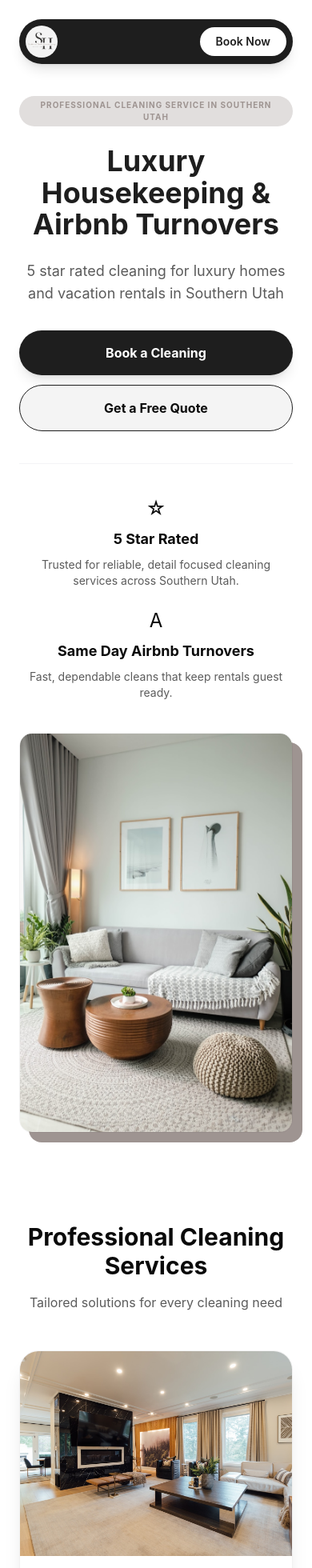
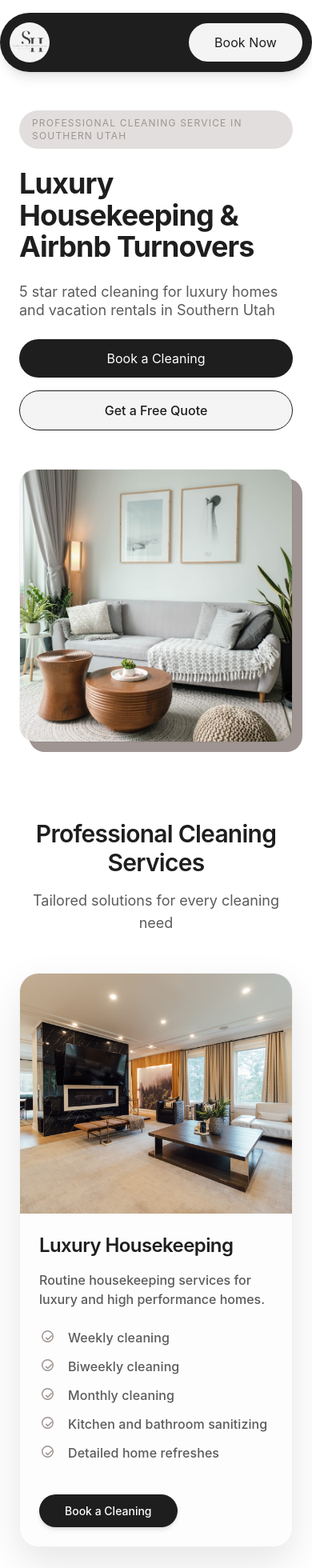
Before and after one commit to maheshikabandara/Southernutahhousekeeping, a React (Vite) app: page / in a window 390 px wide. Shown: the top 1960 px of the page at 80% size. Built offline with nearby package versions, Linux system fonts and the light colour scheme.

Commit message:
Update SouthernUtahHousekeeping.tsx

```diff
--- a/src/imports/SouthernUtahHousekeeping/SouthernUtahHousekeeping.tsx
+++ b/src/imports/SouthernUtahHousekeeping/SouthernUtahHousekeeping.tsx
@@ -15,24 +15,55 @@ import imgAreas from "./8fd18d26ce2cf7c41459f9f71d7faa1b26bd5e0f.png";
 
 const BOOKING_LINK = "https://cal.com/mahe-bandara-dvwcve";
 
-// --- Service Card Wrapper (Sticky & Scale Effect) ---
+// --- Custom Hook for Scroll Animations ---
+function useScrollReveal() {
+  const [isVisible, setIsVisible] = useState(false);
+  const ref = useRef(null);
+
+  useEffect(() => {
+    const observer = new IntersectionObserver(
+      ([entry]) => {
+        if (entry.isIntersecting) {
+          setIsVisible(true);
+          observer.unobserve(entry.target);
+        }
+      },
+      { threshold: 0.15 }
+    );
+    if (ref.current) observer.observe(ref.current);
+    return () => observer.disconnect();
+  }, []);
+
+  return { ref, isVisible };
+}
+
+// --- Service Card Wrapper with Stacking & Scaling Logic ---
 function ServiceCardWrapper({ children, index }) {
   const containerRef = useRef(null);
-  const [styles, setStyles] = useState({ scale: 1, opacity: 1 });
+  const [transformStyles, setTransformStyles] = useState({ scale: 1, opacity: 1 });
 
   useEffect(() => {
     const handleScroll = () => {
       if (!containerRef.current) return;
+
       const rect = containerRef.current.getBoundingClientRect();
-      if (rect.top <= 60) {
-        const diff = Math.abs(rect.top - 60);
-        const newScale = Math.max(0.92, 1 - diff / 5000);
-        const newOpacity = Math.max(0.7, 1 - diff / 1000);
-        setStyles({ scale: newScale, opacity: newOpacity });
+      const viewportHeight = window.innerHeight;
+
+      // වීඩියෝ එකේ වගේ card එක sticky උඩටම ආවම scale down වෙන්න ඕන.
+      // Card එක top එකට ළඟා වෙලා තවදුරටත් scroll වෙද්දී scale එක අඩු කරනවා.
+      if (rect.top <= 80) { // 80px is our sticky top
+        const scrolledPastTop = Math.abs(rect.top - 80);
+        const scrollRange = 400; // කොච්චර scroll වෙද්දීද scale එක වෙන්න ඕන කියන එක
+
+        const newScale = Math.max(0.9, 1 - (scrolledPastTop / (scrollRange * 10)));
+        const newOpacity = Math.max(0.8, 1 - (scrolledPastTop / (scrollRange * 5)));
+
+        setTransformStyles({ scale: newScale, opacity: newOpacity });
       } else {
-        setStyles({ scale: 1, opacity: 1 });
+        setTransformStyles({ scale: 1, opacity: 1 });
       }
     };
+
     window.addEventListener("scroll", handleScroll);
     return () => window.removeEventListener("scroll", handleScroll);
   }, []);
@@ -40,18 +71,18 @@ function ServiceCardWrapper({ children, index }) {
   return (
     <div
       ref={containerRef}
-      className="sticky w-full mb-12 lg:mb-[20vh]"
+      className="sticky w-full mb-[15vh] lg:mb-[25vh]" // Space to allow background card to be seen
       style={{
-        top: `${60 + index * 20}px`,
+        top: `${80 + index * 32}px`, // Stacking offset
         zIndex: index + 1,
-        transition: "transform 0.1s linear"
+        transition: "transform 0.1s linear, opacity 0.1s linear"
       }}
     >
       <div
-        className="bg-white flex flex-col lg:flex-row overflow-hidden rounded-[24px] shadow-xl border border-black/5"
+        className="bg-[#fdfdfd] flex flex-col lg:flex-row overflow-hidden rounded-[24px] shadow-[0_20px_50px_rgba(0,0,0,0.1)] border border-black/5"
         style={{
-          transform: `scale(${styles.scale})`,
-          opacity: styles.opacity,
+          transform: `scale(${transformStyles.scale})`,
+          opacity: transformStyles.opacity,
           transformOrigin: "top center"
         }}
       >
@@ -61,150 +92,251 @@ function ServiceCardWrapper({ children, index }) {
   );
 }
 
-// --- Shared Components ---
-function CheckListItem({ text }) {
+// --- Navigation Components ---
+function Frame2() {
   return (
-    <div className="flex gap-3 items-center w-full">
-      <svg className="shrink-0 size-5" fill="none" viewBox="0 0 32 32">
-        <path d="M11.5 16.5L14.25 19.25L20.5 13" stroke="#9E9491" strokeWidth="2" strokeLinecap="round" strokeLinejoin="round" />
-        <circle cx="16" cy="16" r="12" stroke="#9E9491" strokeWidth="2" />
-      </svg>
-      <p className="text-[15px] text-[#5b5b5b] font-medium leading-tight">{text}</p>
+    <div className="relative rounded-full shrink-0 size-[50px]">
+      <img alt="" className="absolute inset-0 object-cover pointer-events-none rounded-full size-full" src={imgFrame3} />
     </div>
   );
 }
 
-// --- Sections ---
+function Frame() {
+  return (
+    <div className="hidden md:flex font-normal gap-[25px] items-center leading-[1.5] relative shrink-0 text-[18px] text-white tracking-[0.09px]">
+      <p className="relative shrink-0 cursor-pointer hover:text-gray-300 transition-colors">Home</p>
+      <p className="relative shrink-0 cursor-pointer hover:text-gray-300 transition-colors">Services</p>
+      <p className="relative shrink-0 cursor-pointer hover:text-gray-300 transition-colors">Reviews</p>
+      <p className="relative shrink-0 cursor-pointer hover:text-gray-300 transition-colors">Service Areas</p>
+    </div>
+  );
+}
+
+function Frame1() {
+  return (
+    <nav className="bg-[#1e1e1e] w-full max-w-[1280px] mx-auto flex items-center justify-between p-3 relative rounded-[50px] shadow-lg">
+      <Frame2 />
+      <Frame />
+      <a href={BOOKING_LINK} target="_blank" rel="noopener noreferrer" className="bg-[#f4f4f4] cursor-pointer hover:bg-gray-200 transition-colors flex gap-[10px] items-center justify-center px-[32px] py-[12px] relative rounded-[50px] shrink-0">
+        <p className="font-normal leading-[1.5] relative shrink-0 text-[#1e1e1e] text-[16px] tracking-[0.08px]">Book Now</p>
+      </a>
+    </nav>
+  );
+}
+
 function Hero() {
   return (
-    <section className="bg-white flex flex-col items-center pt-6 px-6 overflow-hidden">
-      <nav className="bg-[#1e1e1e] w-full max-w-[1280px] flex items-center justify-between p-2 rounded-full mb-10 shadow-lg">
-        <img src={imgFrame3} className="size-10 rounded-full" alt="logo" />
-        <a href={BOOKING_LINK} className="bg-white text-[#1e1e1e] px-5 py-2 rounded-full text-sm font-semibold">Book Now</a>
-      </nav>
-
-      <div className="flex flex-col items-center text-center max-w-[600px] mb-10">
-        <div className="bg-[#e1dedd] px-4 py-1 rounded-full mb-6">
-          <p className="text-[10px] text-[#9e9491] tracking-widest uppercase font-bold">Professional cleaning service in Southern Utah</p>
+    <section className="bg-white relative w-full pt-4 lg:pt-[32px]">
+      <div className="flex flex-col items-center overflow-hidden w-full">
+        <Frame1 />
+        <div className="flex flex-col lg:flex-row gap-12 lg:gap-[24px] items-center py-12 lg:py-[80px] px-6 w-full max-w-[1280px]">
+          <div className="flex flex-col gap-[24px] items-start relative w-full lg:w-[628px]">
+            <div className="bg-[#e1dedd] flex items-center justify-center px-4 py-2 relative rounded-[50px]">
+              <p className="font-normal leading-[16px] relative text-[#9e9491] text-[12px] md:text-[14px] tracking-[1.2px] uppercase">Professional cleaning service in Southern Utah</p>
             </div>
-        <h1 className="text-4xl font-bold text-[#1e1e1e] leading-[1.1] mb-6">Luxury Housekeeping & Airbnb Turnovers</h1>
-        <p className="text-lg text-[#5b5b5b] mb-8">5 star rated cleaning for luxury homes and vacation rentals in Southern Utah</p>
-        <div className="flex flex-col w-full gap-3">
-          <a href={BOOKING_LINK} className="bg-[#1e1e1e] text-white py-4 rounded-full font-bold shadow-lg">Book a Cleaning</a>
-          <button className="bg-[#f4f4f4] border border-[#1e1e1e] py-4 rounded-full font-bold">Get a Free Quote</button>
+            <h1 className="font-bold leading-[1.1] relative text-[#1e1e1e] text-4xl md:text-5xl lg:text-[72px] tracking-tight text-balance">
+              Luxury Housekeeping & Airbnb Turnovers
+            </h1>
+            <p className="font-normal leading-[1.3] relative text-[#5b5b5b] text-lg md:text-[24px] text-balance">
+              5 star rated cleaning for luxury homes and vacation rentals in Southern Utah
+            </p>
+            <div className="flex flex-col sm:flex-row gap-4 lg:gap-[24px] items-start w-full sm:w-auto">
+              <a href={`${BOOKING_LINK}/cleaning`} target="_blank" rel="noopener noreferrer" className="bg-[#1e1e1e] hover:bg-black transition-colors px-[32px] py-[12px] rounded-[50px] text-[#fdfdfd] text-center w-full sm:w-auto">Book a Cleaning</a>
+              <button className="bg-[#f4f4f4] border border-[#1e1e1e] hover:bg-gray-200 transition-colors px-[32px] py-[12px] rounded-[50px] text-[#1e1e1e] w-full sm:w-auto">Get a Free Quote</button>
             </div>
           </div>
-
-      <div className="grid grid-cols-1 gap-6 w-full max-w-[500px] py-10 border-t border-gray-100">
-        <div className="flex flex-col items-center text-center gap-2">
-          <span className="text-2xl">☆</span>
-          <h3 className="font-bold text-lg">5 Star Rated</h3>
-          <p className="text-sm text-[#5b5b5b]">Trusted for reliable, detail focused cleaning services across Southern Utah.</p>
-        </div>
-        <div className="flex flex-col items-center text-center gap-2">
-          <span className="text-2xl">A</span>
-          <h3 className="font-bold text-lg">Same Day Airbnb Turnovers</h3>
-          <p className="text-sm text-[#5b5b5b]">Fast, dependable cleans that keep rentals guest ready.</p>
+          <div className="relative w-full lg:w-1/2 aspect-square max-w-[620px]">
+            <div className="absolute inset-0 bg-[#9e9491] translate-x-3 translate-y-3 lg:translate-x-4 lg:translate-y-4 rounded-[20px]" />
+            <div className="relative w-full h-full rounded-[20px] overflow-hidden border border-black/5">
+              <img alt="" className="absolute inset-0 w-full h-full object-cover" src={imgFrame5} />
             </div>
           </div>
-
-      <div className="relative w-full max-w-[500px] aspect-square mb-12">
-        <div className="absolute inset-0 bg-[#9e9491] translate-x-3 translate-y-3 rounded-2xl" />
-        <img src={imgFrame5} className="relative w-full h-full object-cover rounded-2xl border border-black/5" alt="hero" />
+        </div>
       </div>
     </section>
   );
 }
 
+// --- Services Components ---
+function CheckListItem({ text }) {
+  return (
+    <div className="flex gap-[12px] items-center relative w-full">
+      <div className="relative shrink-0 size-[24px]">
+        <svg className="block size-full" fill="none" viewBox="0 0 32 32">
+          <path d="M11.5 16.5L14.25 19.25L20.5 13" stroke="#9E9491" strokeLinecap="round" strokeLinejoin="round" strokeWidth="2" />
+          <path d={svgPaths.p157b3400} stroke="#9E9491" strokeLinecap="round" strokeLinejoin="round" strokeWidth="2" transform="translate(4,4)" />
+        </svg>
+      </div>
+      <p className="font-medium leading-[1.5] text-[#5b5b5b] text-[16px] tracking-[0.08px]">{text}</p>
+    </div>
+  );
+}
+
+function ServiceCard({ image, title, desc, checks, linkSuffix }) {
+  return (
+    <>
+      <div className="relative w-full lg:w-1/2 min-h-[300px] lg:min-h-[480px]">
+        <img alt="" className="absolute inset-0 size-full object-cover" src={image} />
+      </div>
+      <div className="flex flex-col gap-6 lg:gap-[24px] items-start relative w-full lg:w-1/2 p-6 lg:p-12 bg-[#fdfdfd]">
+        <div className="flex flex-col gap-4 items-start w-full">
+          <h3 className="font-semibold leading-[1.3] text-[#1e1e1e] text-2xl lg:text-[32px] tracking-tight">{title}</h3>
+          <p className="font-medium leading-[1.5] text-[#5b5b5b] text-[16px]">{desc}</p>
+        </div>
+        <div className="flex flex-col gap-[12px] items-start w-full">
+          {checks.map((check, i) => <CheckListItem key={i} text={check} />)}
+        </div>
+        <a href={`${BOOKING_LINK}/${linkSuffix}`} target="_blank" rel="noopener noreferrer" className="bg-[#1e1e1e] hover:bg-black transition-colors px-[32px] py-[10px] mt-4 rounded-[50px] text-[#fdfdfd] text-[14px] font-medium shadow-md">Book a Cleaning</a>
+      </div>
+    </>
+  );
+}
+
 function Services() {
-  const services = [
+  const servicesData = [
     {
       title: "Luxury Housekeeping",
       desc: "Routine housekeeping services for luxury and high performance homes.",
-      img: imgFrame19,
+      image: imgFrame19,
+      linkSuffix: "luxury-housekeeping",
       checks: ["Weekly cleaning", "Biweekly cleaning", "Monthly cleaning", "Kitchen and bathroom sanitizing", "Detailed home refreshes"]
     },
     {
       title: "Airbnb Turnovers",
       desc: "Reliable Airbnb and vacation rental cleaning throughout Southern Utah.",
-      img: imgFrame20,
+      image: imgFrame20,
+      linkSuffix: "airbnb-turnovers",
       checks: ["Same day turnovers", "Linen replacement", "Restocking essentials", "Guest ready presentation", "Reliable scheduling"]
     },
     {
       title: "Move In / Move Out Cleans",
-      desc: "Detailed cleaning services for homes, apartments, and rental properties during transitions.",
-      img: imgFrame21,
+      desc: "Detailed cleaning services for homes, apartments, and rental properties.",
+      image: imgFrame21,
+      linkSuffix: "move-in-move-out-cleans",
       checks: ["Deep reset cleans", "Appliance wipe downs", "Bathroom sanitizing", "Floor cleaning", "Full property refresh"]
+    },
+    {
+      title: "Commercial Cleaning",
+      desc: "Professional maintenance cleaning for offices and commercial spaces.",
+      image: imgFrame22,
+      linkSuffix: "commercial-cleaning",
+      checks: ["Flexible scheduling", "Routine maintenance", "Sanitized workspaces", "Professional presentation"]
+    },
+    {
+      title: "Deep Cleaning",
+      desc: "Seasonal and detailed deep cleaning services designed to refresh your home.",
+      image: imgFrame23,
+      linkSuffix: "deep-cleaning",
+      checks: ["Baseboards", "Ceiling fans", "Appliance cleaning", "Detailed kitchens", "Bathroom deep scrubbing"]
     }
   ];
 
   return (
-    <section className="bg-white py-16 px-6">
-      <div className="text-center mb-12">
-        <h2 className="text-3xl font-bold mb-4">Professional Cleaning Services</h2>
-        <p className="text-[#5b5b5b]">Tailored solutions for every cleaning need</p>
+    <section className="bg-white py-12 lg:py-[100px] px-6">
+      <div className="flex flex-col gap-12 lg:gap-[60px] items-center max-w-[1280px] mx-auto">
+        <div className="text-center max-w-[800px]">
+          <h2 className="font-semibold text-3xl md:text-5xl tracking-tight text-[#1e1e1e] mb-4">Professional Cleaning Services</h2>
+          <p className="text-lg text-[#5b5b5b]">Tailored solutions for every cleaning need</p>
         </div>
-      <div className="max-w-[500px] mx-auto">
-        {services.map((s, i) => (
-          <ServiceCardWrapper key={i} index={i}>
-            <img src={s.img} className="w-full h-64 object-cover" alt={s.title} />
-            <div className="p-8 flex flex-col gap-6">
-              <h3 className="text-2xl font-bold leading-tight">{s.title}</h3>
-              <p className="text-sm text-[#5b5b5b]">{s.desc}</p>
-              <div className="flex flex-col gap-3">
-                {s.checks.map((c, j) => <CheckListItem key={j} text={c} />)}
-              </div>
-              <a href={BOOKING_LINK} className="bg-[#1e1e1e] text-white py-3 rounded-full text-center font-bold mt-4 shadow-md">Book a Cleaning</a>
-            </div>
+
+        <div className="w-full relative">
+          {servicesData.map((service, index) => (
+            <ServiceCardWrapper key={index} index={index}>
+              <ServiceCard {...service} />
             </ServiceCardWrapper>
           ))}
+        </div>
       </div>
     </section>
   );
 }
 
-function AirbnbHost() {
+// --- Other Sections ---
+function Airbnb() {
   return (
-    <section className="bg-[#f5f4f4] py-16 px-6">
-      <div className="max-w-[500px] mx-auto">
-        <div className="flex flex-col gap-4 mb-10">
-          <img src={imgFrame6} className="w-full h-80 object-cover rounded-2xl" alt="airbnb1" />
-          <div className="grid grid-cols-2 gap-4">
-            <img src={imgFrame7} className="w-full h-40 object-cover rounded-2xl" alt="airbnb2" />
-            <img src={imgFrame8} className="w-full h-40 object-cover rounded-2xl" alt="airbnb3" />
+    <section className="bg-[#f5f4f4] py-12 lg:py-[100px] px-6">
+      <div className="flex flex-col lg:flex-row gap-12 lg:gap-[48px] items-center max-w-[1280px] mx-auto">
+        <div className="flex flex-col sm:flex-row gap-4 w-full lg:w-1/2">
+          <img alt="" className="rounded-[20px] w-full sm:w-1/2 object-cover h-[400px]" src={imgFrame6} />
+          <div className="flex flex-col gap-4 w-full sm:w-1/2">
+            <img alt="" className="rounded-[20px] h-[192px] object-cover" src={imgFrame7} />
+            <img alt="" className="rounded-[20px] flex-1 object-cover min-h-[192px]" src={imgFrame8} />
           </div>
         </div>
-        <h2 className="text-3xl font-bold mb-6">Airbnb Hosts: We Handle the Turnovers</h2>
-        <div className="text-[#5b5b5b] text-base leading-relaxed mb-8 flex flex-col gap-4">
+        <div className="flex flex-col gap-[24px] items-start lg:w-1/2">
+          <h2 className="font-semibold text-3xl md:text-5xl tracking-tight text-[#1e1e1e]">Airbnb Hosts: We Handle the Turnovers</h2>
+          <div className="flex flex-col gap-[16px] text-[#5b5b5b] text-[16px] md:text-[18px]">
             <p>Managing a vacation rental takes time. Cleaning should not add more stress.</p>
-          <p>Southern Utah Housekeeping provides reliable Airbnb turnover cleaning services.</p>
-          <div className="flex flex-col gap-3 mt-4">
-            {["Same day turnover cleans", "Fresh linen replacement", "Restocking essentials", "Reliable scheduling", "Guest ready presentation"].map((item, i) => (
+            <div className="flex flex-col gap-3">
+              {["Same day turnover cleans", "Fresh linen replacement", "Restocking essentials", "Reliable scheduling"].map((text, i) => (
                 <div key={i} className="flex gap-3 items-center">
-                <span className="size-2 bg-[#9e9491] rounded-full" />
-                <p className="text-sm font-medium">{item}</p>
+                  <div className="size-5 bg-[#9e9491] rounded-full flex items-center justify-center">
+                    <div className="size-2 bg-white rounded-full" />
+                  </div>
+                  <p>{text}</p>
                 </div>
               ))}
             </div>
           </div>
-        <a href={BOOKING_LINK} className="bg-[#1e1e1e] text-white py-4 rounded-full font-bold block text-center shadow-lg">Book a Cleaning</a>
+          <a href={`${BOOKING_LINK}/airbnb-turnovers`} className="bg-[#1e1e1e] text-white px-8 py-3 rounded-full hover:bg-black transition-all">Book a Cleaning</a>
+        </div>
+      </div>
+    </section>
+  );
+}
+
+function BeforeAfter() {
+  return (
+    <section className="bg-white py-12 lg:py-[100px] px-6">
+      <div className="max-w-[1280px] mx-auto text-center mb-12">
+        <h2 className="font-semibold text-3xl md:text-5xl tracking-tight mb-4">See The Difference</h2>
+        <p className="text-[#5b5b5b]">From vacation rentals to luxury homes, we transform spaces.</p>
+      </div>
+      <div className="max-w-[1280px] mx-auto rounded-2xl overflow-hidden shadow-2xl">
+        <img alt="" className="w-full h-auto" src={imgFrame33} />
+      </div>
+    </section>
+  );
+}
+
+function Reviews() {
+  return (
+    <section className="bg-[#f5f4f4] py-12 lg:py-[100px] px-6">
+      <div className="max-w-[1280px] mx-auto">
+        <h2 className="text-center font-semibold text-3xl md:text-5xl mb-12">What Clients Are Saying</h2>
+        <div className="grid grid-cols-1 md:grid-cols-3 gap-8">
+          {[
+            { loc: "St. George", type: "Airbnb Host", text: "The turnovers are always on time, the property looks incredible, and our guests constantly mention how clean everything feels." },
+            { loc: "Ivins", type: "Homeowner", text: "Professional, reliable, and extremely detailed. Our home always feels fresh and peaceful after every cleaning." },
+            { loc: "Cedar City", type: "Homeowner", text: "We booked a deep clean before moving into our new home and were genuinely impressed. Every room looked spotless." }
+          ].map((rev, i) => (
+            <div key={i} className="bg-white p-8 rounded-[24px] shadow-sm border border-black/5">
+              <div className="flex gap-1 mb-4">
+                {[...Array(5)].map((_, j) => <span key={j} className="text-yellow-400">★</span>)}
+              </div>
+              <p className="italic text-[#4a5565] mb-6">"{rev.text}"</p>
+              <div className="border-t pt-4">
+                <p className="font-bold text-[#1e1e1e]">{rev.type}</p>
+                <p className="text-sm text-gray-400">{rev.loc}</p>
+              </div>
+            </div>
+          ))}
+        </div>
       </div>
     </section>
   );
 }
 
 function Areas() {
-  const cities = ["St. George", "Washington", "Santa Clara", "Ivins", "Cedar City", "Middleton"];
   return (
-    <section className="relative py-20 px-6 overflow-hidden">
-      <img src={imgAreas} className="absolute inset-0 w-full h-full object-cover" alt="areas" />
-      <div className="absolute inset-0 bg-black/70" />
-      <div className="relative z-10 text-center text-white max-w-[500px] mx-auto">
-        <h2 className="text-4xl font-bold mb-6">Proudly Serving Southern Utah</h2>
-        <p className="text-gray-300 mb-10">Southern Utah Housekeeping proudly provides cleaning services throughout:</p>
-        <div className="flex flex-wrap justify-center gap-3">
-          {cities.map((city, i) => (
-            <span key={i} className="bg-white/10 backdrop-blur-md border border-white/20 px-6 py-2 rounded-full text-sm font-medium">{city}</span>
+    <section className="relative py-20 px-6 text-white overflow-hidden">
+      <img alt="" className="absolute inset-0 size-full object-cover z-0" src={imgAreas} />
+      <div className="absolute inset-0 bg-black/70 z-10" />
+      <div className="relative z-20 max-w-[1280px] mx-auto text-center lg:text-left">
+        <h2 className="text-4xl md:text-6xl font-bold mb-6">Proudly Serving Southern Utah</h2>
+        <div className="flex flex-wrap gap-4 justify-center lg:justify-start">
+          {["St. George", "Ivins", "Washington", "Cedar City", "Santa Clara"].map((city) => (
+            <span key={city} className="bg-white/10 backdrop-blur-md border border-white/20 px-6 py-2 rounded-full">{city}</span>
           ))}
         </div>
       </div>
@@ -214,36 +346,49 @@ function Areas() {
 
 function Footer() {
   return (
-    <footer className="bg-[#1e1e1e] py-16 px-8 text-white/50 text-center">
-      <img src={imgFrame3} className="size-12 rounded-full mx-auto mb-8 border border-white/10" alt="logo" />
-      <p className="text-sm mb-12 max-w-xs mx-auto leading-relaxed">Luxury housekeeping and Airbnb turnover services in Southern Utah.</p>
-      <div className="flex flex-col gap-10 mb-16">
-        <div>
-          <h4 className="text-white font-bold uppercase text-[10px] tracking-widest mb-6">Quick Links</h4>
-          <div className="flex flex-col gap-4 text-sm">
-            <p>Home</p><p>Services</p><p>Reviews</p>
-          </div>
+    <footer className="bg-[#1e1e1e] text-white/50 py-16 px-6">
+      <div className="max-w-[1280px] mx-auto grid grid-cols-1 md:grid-cols-4 gap-12">
+        <div className="col-span-1 md:col-span-1">
+          <img src={imgFrame3} className="w-12 h-12 rounded-full mb-6 border-2 border-white/20" alt="Logo" />
+          <p className="text-sm">Luxury housekeeping and Airbnb turnover services in Southern Utah.</p>
         </div>
         <div>
-          <h4 className="text-white font-bold uppercase text-[10px] tracking-widest mb-6">Working Hours</h4>
-          <div className="flex flex-col gap-2 text-xs">
-            <p>Mon - Fri: 8:00 AM - 6:00 PM</p>
-            <p>Saturday: 8:00 AM - 3:00 PM</p>
-            <p className="text-red-400">Sunday: Closed</p>
+          <h4 className="text-white font-bold mb-6 uppercase text-xs tracking-widest">Quick Links</h4>
+          <ul className="flex flex-col gap-4 text-sm">
+            <li className="hover:text-white cursor-pointer">Home</li>
+            <li className="hover:text-white cursor-pointer">Services</li>
+            <li className="hover:text-white cursor-pointer">Reviews</li>
+          </ul>
+        </div>
+        <div>
+          <h4 className="text-white font-bold mb-6 uppercase text-xs tracking-widest">Contact</h4>
+          <p className="text-sm mb-2">📍 Cedar City, UT, US</p>
+          <p className="text-sm">✉️ southernutahhousekeeping@gmail.com</p>
+        </div>
+        <div className="bg-white/5 p-6 rounded-2xl">
+          <h4 className="text-white text-xs font-bold mb-4 uppercase">Hours</h4>
+          <div className="text-xs flex flex-col gap-2">
+            <div className="flex justify-between"><span>Mon - Fri</span><span>8AM - 6PM</span></div>
+            <div className="flex justify-between"><span>Sat</span><span>8AM - 3PM</span></div>
+            <div className="flex justify-between text-red-400"><span>Sun</span><span>Closed</span></div>
           </div>
         </div>
       </div>
-      <p className="text-[10px] border-t border-white/10 pt-8">© 2026 Southern Utah Housekeeping. Designed by maheux.me</p>
+      <div className="max-w-[1280px] mx-auto border-t border-white/10 mt-16 pt-8 flex flex-col md:row justify-between items-center text-[10px]">
+        <p>© 2026 Southern Utah Housekeeping. Designed by maheux.me</p>
+      </div>
     </footer>
   );
 }
 
 export default function SouthernUtahHousekeeping() {
   return (
-    <main className="bg-white font-sans antialiased">
+    <main className="bg-white min-h-screen font-['Inter',sans-serif] selection:bg-black selection:text-white">
       <Hero />
       <Services />
-      <AirbnbHost />
+      <Airbnb />
+      <BeforeAfter />
+      <Reviews />
       <Areas />
       <Footer />
     </main>
```
Lines whose indentation alone changed are shown as unchanged.
